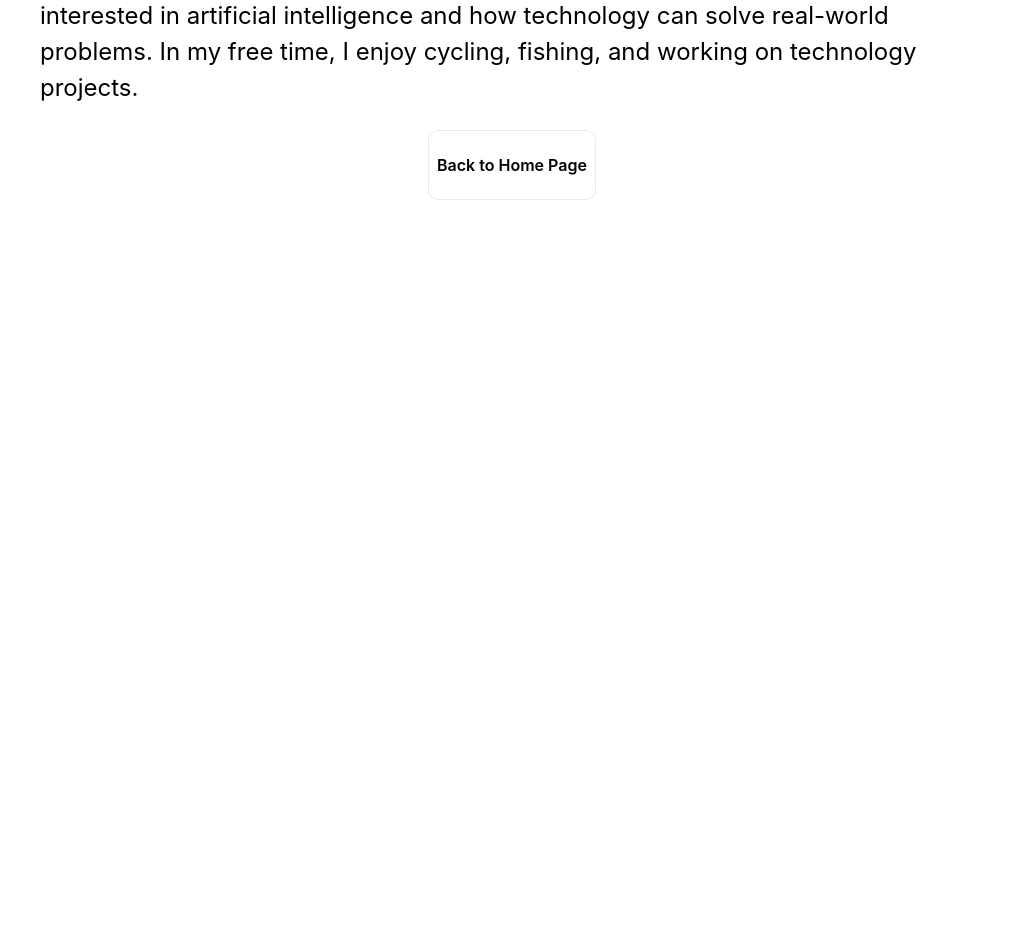
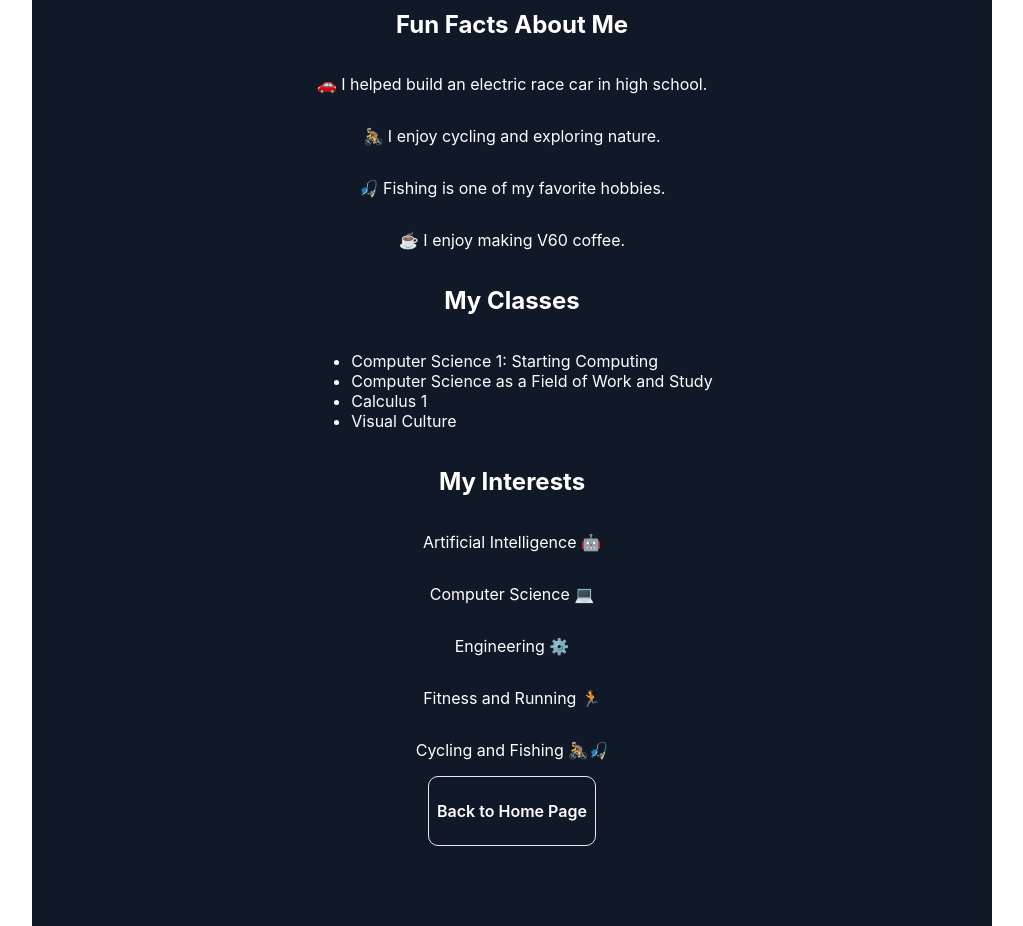
Before and after one commit to DominicD128/GitHub-Project, a Next.js app in the folder Project-CSCI-1000/: page /SuhailAlshehhi in a window 1280 px wide. Shown: the part 380-1306 px from the top of the page, without its empty margins (128-1151 px from the left). Before the commit the page ends 800 px from the top, so only its background shows below. Built offline with nearby package versions, Linux system fonts and the light colour scheme.

Commit message:
Update Suhail's personal page and add homepage link

```diff
--- a/Project-CSCI-1000/src/pages/SuhailAlshehhi.js
+++ b/Project-CSCI-1000/src/pages/SuhailAlshehhi.js
@@ -16,14 +16,40 @@ export default function examplePage() {
   real-world problems. In my free time, I enjoy cycling, fishing, and
   working on technology projects.
 </p>
+<h2>Fun Facts About Me</h2>
 
-          <a className='button' href='/'>
+<p>🚗 I helped build an electric race car in high school.</p>
+<p>🚴 I enjoy cycling and exploring nature.</p>
+<p>🎣 Fishing is one of my favorite hobbies.</p>
+<p>☕ I enjoy making V60 coffee.</p>
+
+<h2>My Classes</h2>
+
+<ul>
+  <li>Computer Science 1: Starting Computing</li>
+  <li>Computer Science as a Field of Work and Study</li>
+  <li>Calculus 1</li>
+  <li>Visual Culture</li>
+
+</ul>
+       <h2>My Interests</h2>
+
+<p>Artificial Intelligence 🤖</p>
+<p>Computer Science 💻</p>
+<p>Engineering ⚙️</p>
+<p>Fitness and Running 🏃</p>
+<p>Cycling and Fishing 🚴🎣</p>
+
+
+<a className='button' href='/'>
             <p> Back to Home Page</p>
           </a>
         </main>
 
         <style jsx>{`
           .container {
+            background: #111827;
+           color: #ffffff;
             min-height: 100vh;
             padding: 0 0.5rem;
             display: flex;
@@ -44,6 +70,7 @@ export default function examplePage() {
           }
 
           .title {
+            color: #cfb87c;
             margin: 0;
             line-height: 1.15;
             font-size: 4rem;
@@ -57,6 +84,7 @@ export default function examplePage() {
           .description {
             line-height: 1.5;
             font-size: 1.5rem;
+            color: #d1d5db;
           }
 
           .pic {
--- a/Project-CSCI-1000/src/pages/index.js
+++ b/Project-CSCI-1000/src/pages/index.js
@@ -30,6 +30,10 @@ export default function Home() {
           <a href='/SanjaySudhakar' className='card'>
             <h3>Sanjay Sudhakar &rarr;</h3>
             <p>Visit Sanjay's About Me page</p>
+          </a>
+            <a href='/SuhailAlshehhi' className='card'>
+            <h3>Suhail Alshehhi &rarr;</h3>
+           <p>Visit Suhail's About Me page</p>
           </a>
 
           <a
```
